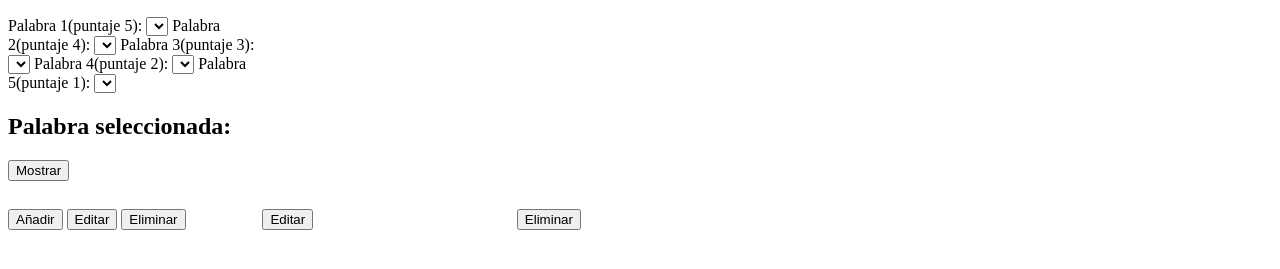
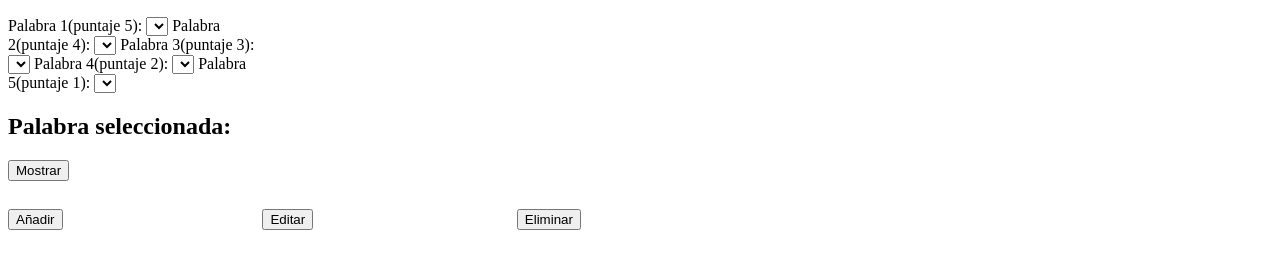
Before and after one commit to PioIX/2026_TPIN1_G12, a plain HTML site: page front/modPreguntas.html in a window 1280 px wide. Shown: the part 573-842 px from the top of the page. Drawn offline with Linux system fonts and the light colour scheme; no server answers.

Commit message:
Correccion error github
se repetian cosas

```diff
--- a/front/modPreguntas.html
+++ b/front/modPreguntas.html
@@ -10,8 +10,6 @@
 
 <body onload="cargarUser(), selectPreguntas(), selectPalabra1(), selectPalabra2(), selectPalabra3(), selectPalabra4(), selectPalabra5()">
     <h1> Modificacion Preguntas</h1>
-
-<body onload="cargarUser(), selectPreguntas(), selectPalabras()">
     <div>
         <h1 id="sans"> Modificacion Preguntas</h1>
     <div id="ELIMINAR LUEGO">
@@ -108,13 +106,10 @@
 
     <div class="botonDatos">
         <button type="button" onclick="preguntaDatos()">Añadir</button>
-        <button type="button" onclick="botonCambio()">Editar</button>
-        <button type="button" onclick="hacerDelete()">Eliminar</button>
-
     </div>
 
     <div class="botonPut">
-        <button type="button" onclick="hacerPut()">Editar</button>
+        <button type="button" onclick="botonCambio()">Editar</button>
     </div>
 
     <div class="botonDelete">
```
